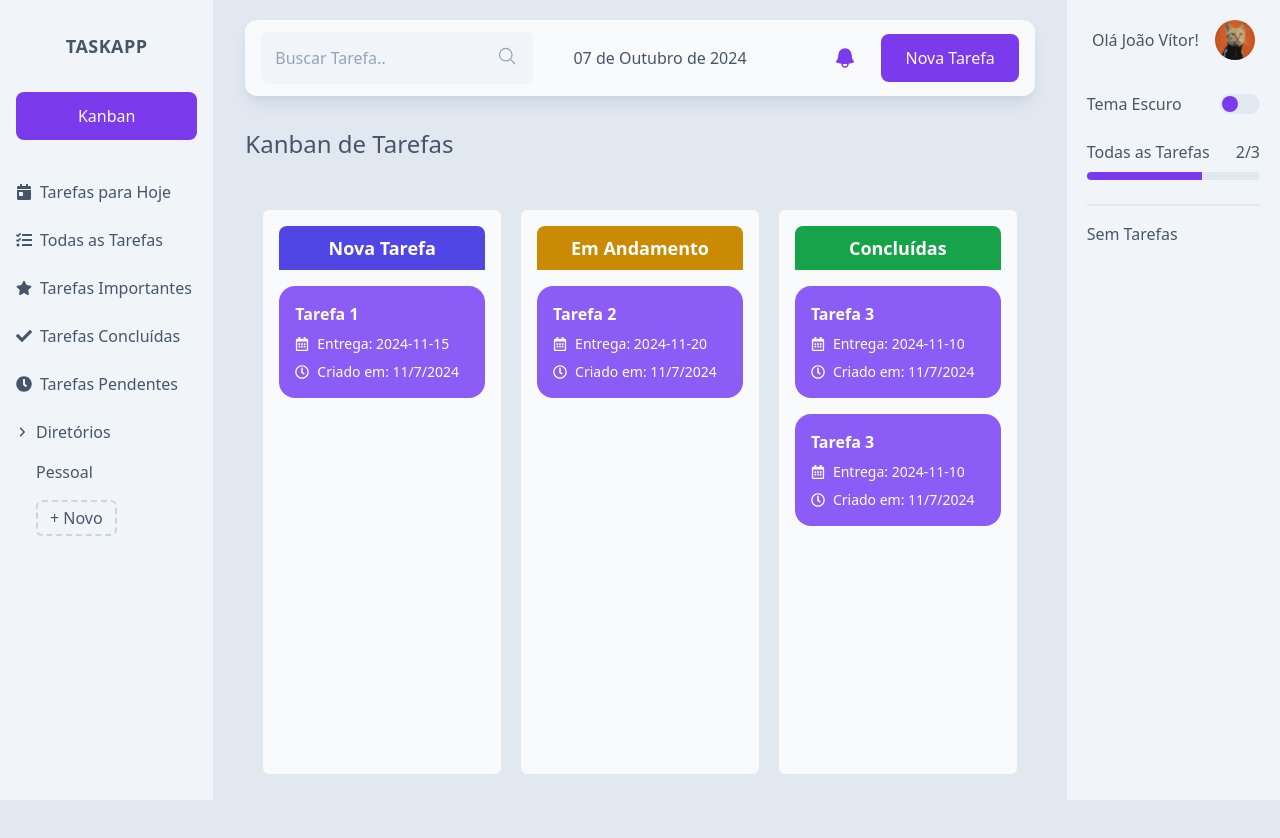
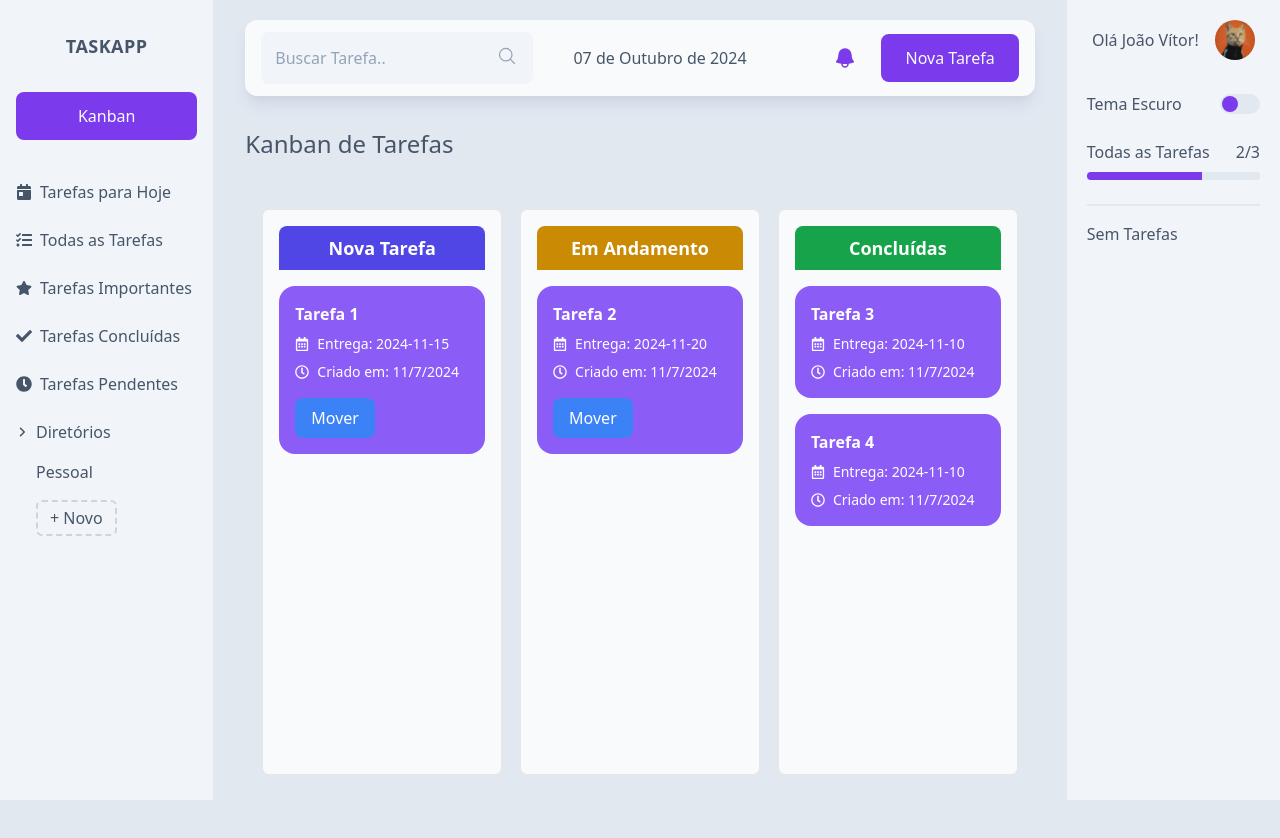
Before and after one commit to marcelino003/TaskApp, a React (Create React App) app: page /kanban in a window 1280 px wide. Shown: the top 838 px of the page. Built offline with nearby package versions, Linux system fonts and the light colour scheme.

Commit message:
ajustes finais

```diff
--- a/src/components/kanban/kanbanList.tsx
+++ b/src/components/kanban/kanbanList.tsx
@@ -23,7 +23,7 @@ const KanbanList: React.FC = () => {
     },
     {
       id: 4,
-      title: "Tarefa 3",
+      title: "Tarefa 4",
       status: "Concluídas",
       dueDate: "2024-11-10",
     },
@@ -35,6 +35,17 @@ const KanbanList: React.FC = () => {
         task.id === taskId ? { ...task, status: newStatus } : task
       )
     );
+  };
+
+  const getNextStatus = (currentStatus: string) => {
+    switch (currentStatus) {
+      case "Nova Tarefa":
+        return "Em Andamento";
+      case "Em Andamento":
+        return "Concluídas";
+      default:
+        return currentStatus;
+    }
   };
 
   return (
@@ -65,6 +76,14 @@ const KanbanList: React.FC = () => {
                     <FaRegClock className="mr-2" />
                     <span>Criado em: {new Date().toLocaleDateString()}</span>
                   </div>
+                  <button
+                    className="mt-4 px-4 py-2 bg-blue-500 text-white rounded-lg"
+                    onClick={() =>
+                      moveTask(task.id, getNextStatus(task.status))
+                    }
+                  >
+                    Mover
+                  </button>
                 </div>
               ))}
           </div>
@@ -91,6 +110,14 @@ const KanbanList: React.FC = () => {
                     <FaRegClock className="mr-2" />
                     <span>Criado em: {new Date().toLocaleDateString()}</span>
                   </div>
+                  <button
+                    className="mt-4 px-4 py-2 bg-blue-500 text-white rounded-lg"
+                    onClick={() =>
+                      moveTask(task.id, getNextStatus(task.status))
+                    }
+                  >
+                    Mover
+                  </button>
                 </div>
               ))}
           </div>
```
